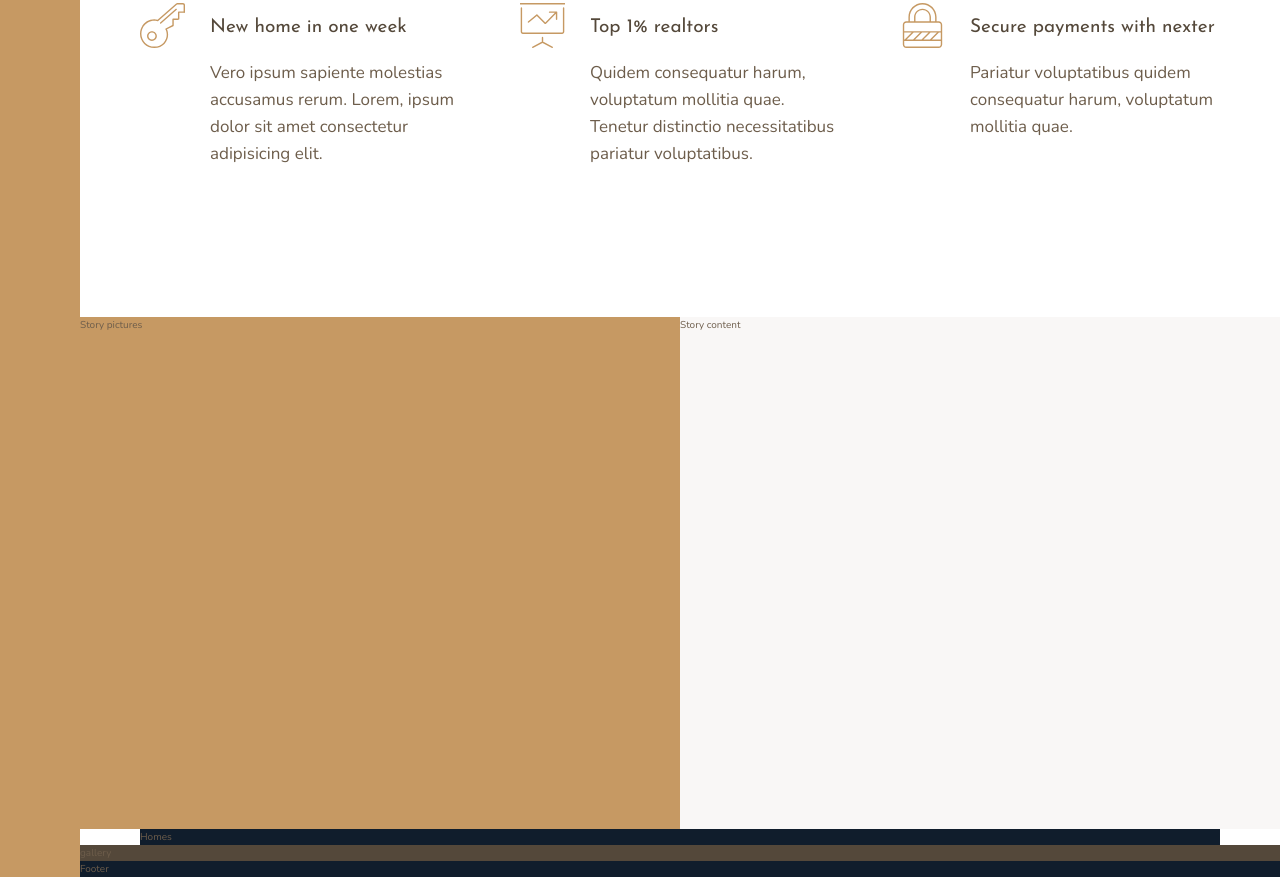
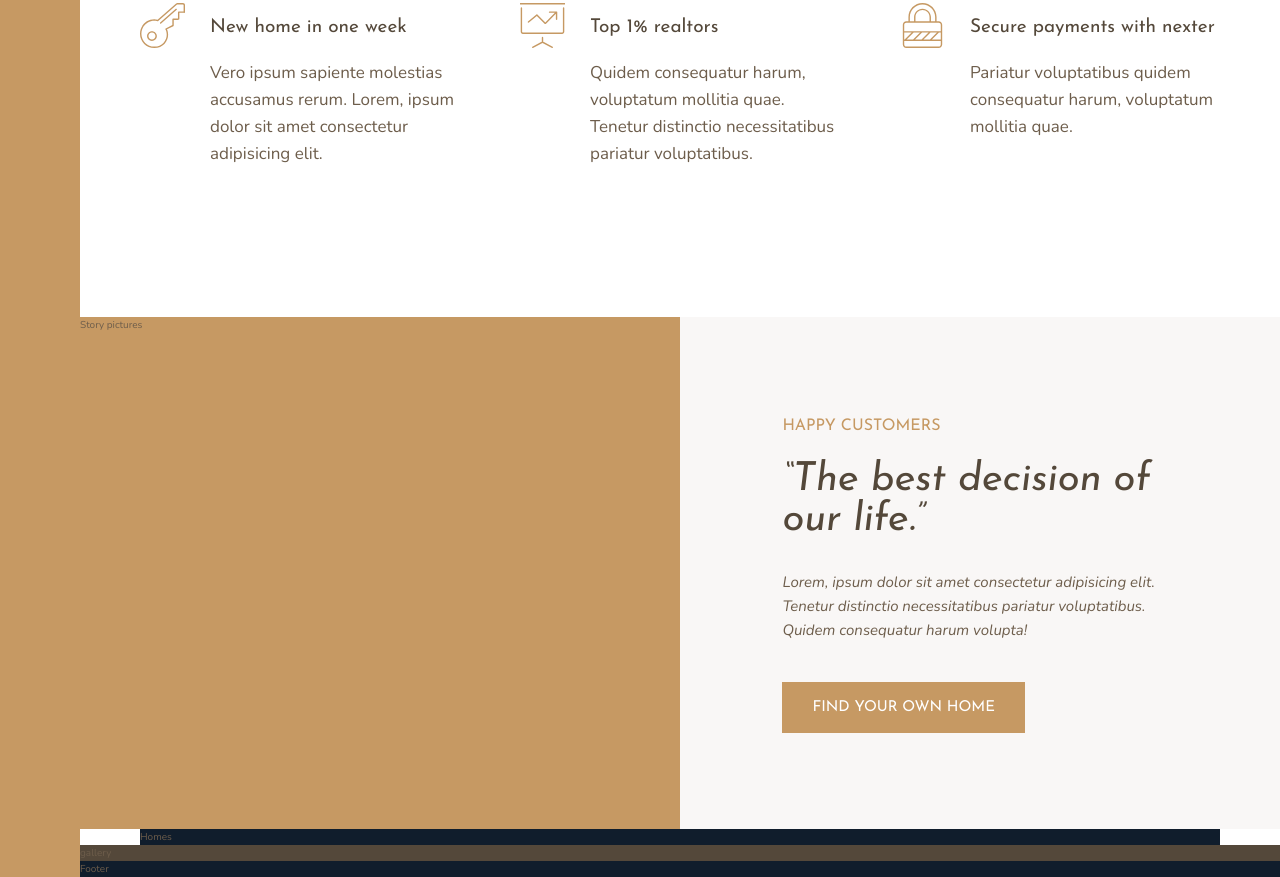
Before and after one commit to SwastikSonkusare/Nexter, a website: page index.html in a window 1280 px wide. Shown: the part 991-1868 px from the top of the page. Drawn offline with nearby package versions, Linux system fonts and the light colour scheme.

Commit message:
in progress: story section

```diff
--- a/index.html
+++ b/index.html
@@ -91,7 +91,20 @@
 
     <div class="story__pictures">Story pictures</div>
 
-    <div class="story__content">Story content</div>
+    <div class="story__content">
+        <h3 class="heading-3 mb-sm">
+            Happy Customers
+        </h3>
+
+        <h2 class="heading-2 heading-2--dark mb-md">
+            &ldquo;The best decision of our life.&rdquo;
+        </h2>
+        <p class="story__text">
+            Lorem, ipsum dolor sit amet consectetur adipisicing elit. Tenetur distinctio necessitatibus pariatur voluptatibus. Quidem consequatur harum volupta!
+        </p>
+
+        <button class="btn">Find your own home</button>
+    </div>
 
     <section class="homes">Homes</section>
 
--- a/sass/_story.scss
+++ b/sass/_story.scss
@@ -1,5 +1,4 @@
 .story {
-
 
     &__pictures {
         background-color: $color-primary;
@@ -9,8 +8,17 @@
 
     &__content {
         background-color: $color-grey-light-1;
+        grid-column: col-start 5 / full-end;
+        padding: 6rem 8vw;
+        display: flex;
+        flex-direction: column;
+        justify-content: center;
+        align-items: flex-start;
+    }
 
-        grid-column: col-start 5 / full-end;
-
+    &__text {
+        font-size: 1.5rem;
+        font-style: italic;
+        margin-bottom: 4rem;
     }
 }
--- a/sass/_typography.scss
+++ b/sass/_typography.scss
@@ -9,10 +9,24 @@
 
 .heading-2 {
     @extend %heading;
+    font-size: 4rem;
+    font-style: italic;
+    line-height: 1;
+
+    &--light {
+        color: $color-grey-light-1;
+    }
+
+    &--dark {
+        color: $color-grey-dark-1;
+    }
 }
 
 .heading-3 {
     @extend %heading;
+    font-size: 1.6rem;
+    color: $color-primary;
+    text-transform: uppercase;
 }
 
 .heading-4 {
@@ -27,3 +41,38 @@
         color: $color-grey-dark-1;
     }
 }
+
+.btn {
+    background-color: $color-primary;
+    color: white;
+    border: none;
+    border-radius: 0;
+    font-family: $font-display;
+    font-size: 1.5rem;
+    text-transform: uppercase;
+    padding: 1.8rem 3rem;
+    cursor: pointer;
+    transition: all .3s;
+
+    &:hover {
+        background-color: $color-primary-dark;
+        transform: translateY(-3px);
+    }
+}
+
+//Helper classes
+
+.mb-sm {
+    margin-bottom: 2rem;
+}
+
+.mb-md {
+    margin-bottom: 3rem;
+}
+.mb-lg {
+    margin-bottom: 4rem;
+}
+
+.mb-hg {
+    margin-bottom: 8rem;
+}
```
Also changed, not shown: css/style.css.
